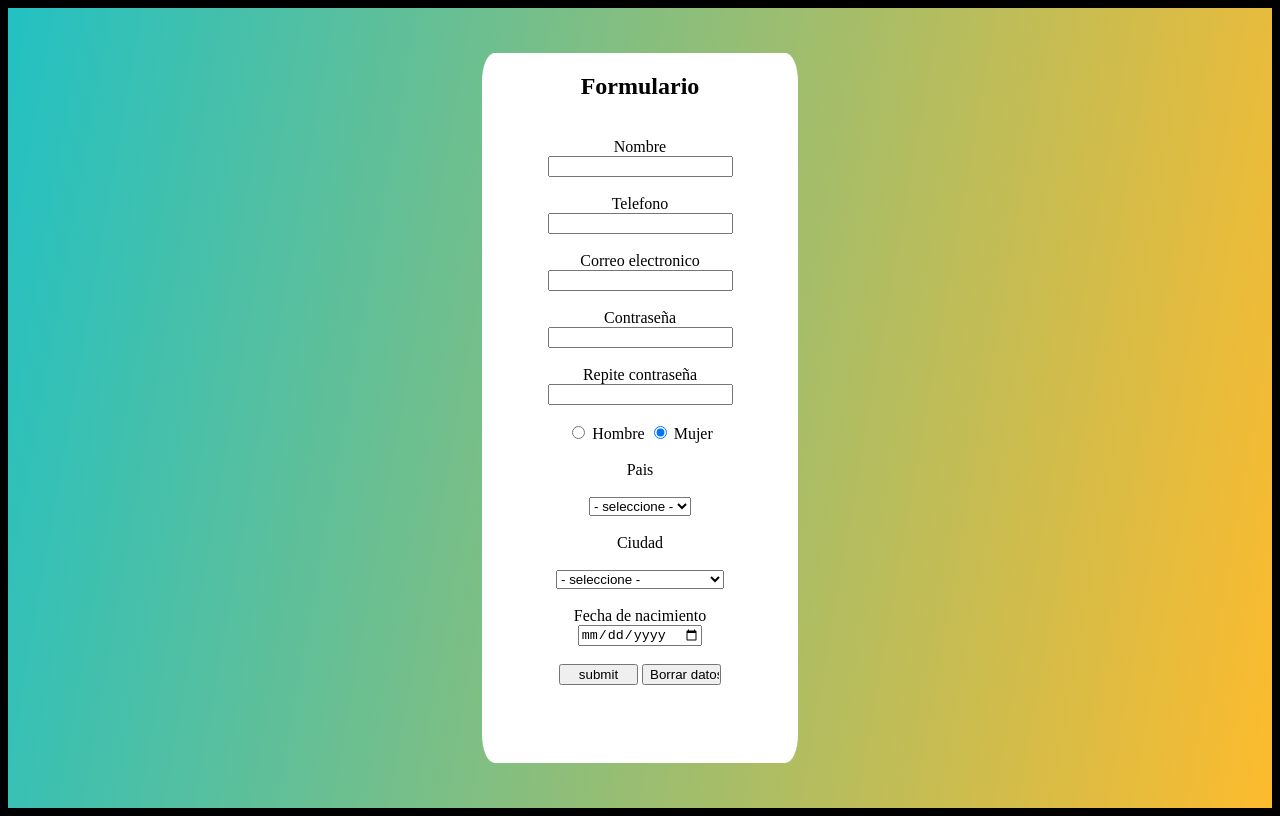
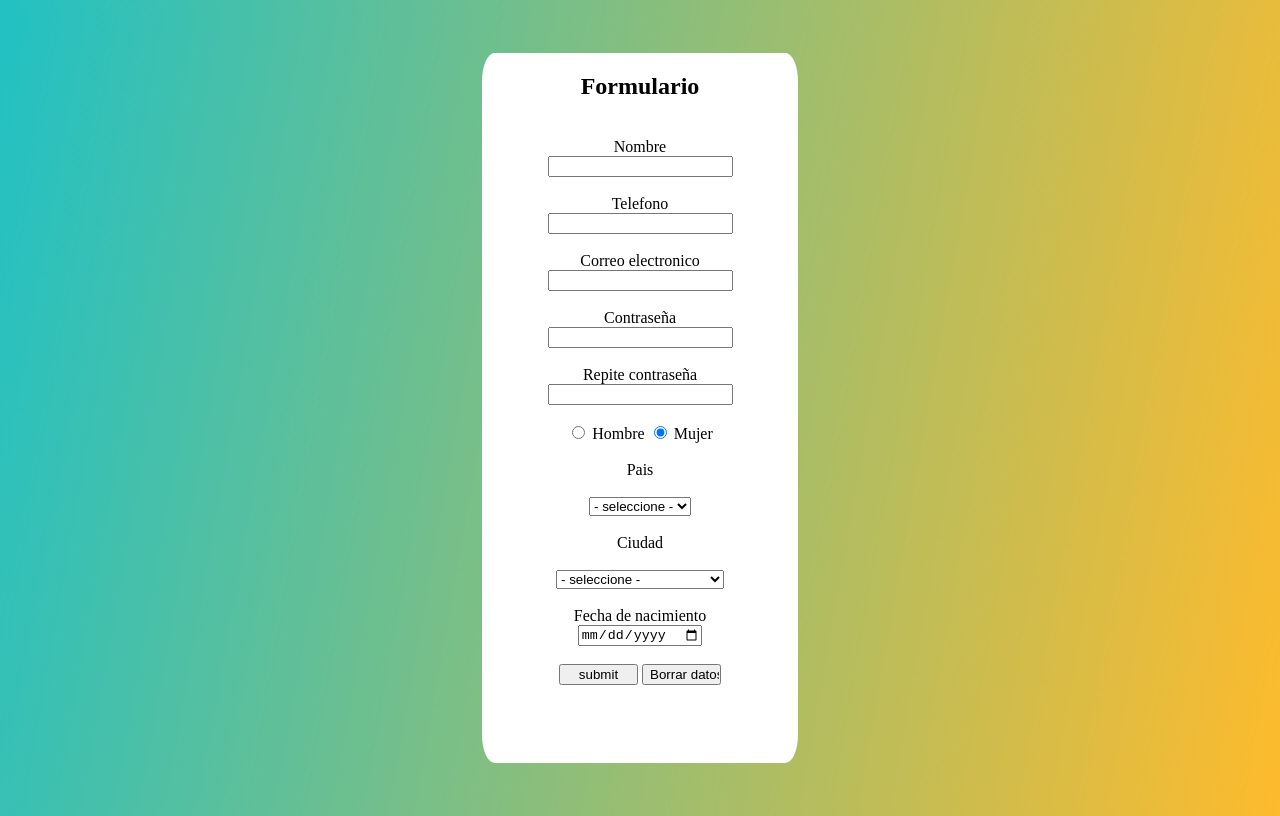
Before and after one commit to cristianyil/cristianyil.github.io, a plain HTML site: page index.html in a window 1280 px wide. Drawn offline with Linux system fonts and the light colour scheme.

Commit message:
Update style.css

```diff
--- a/style.css
+++ b/style.css
@@ -1,11 +1,13 @@
 html {
   padding: 0;
   margin: 0;
-  background-color: black;
+  background: rgb(34, 193, 195);
+  background: linear-gradient(100deg, rgba(34, 193, 195, 1) 0%, rgba(253, 187, 45, 1));
 }
 
 body {
   height: 100vh;
+
   display: flex;
   align-items: center;
   background: rgb(34, 193, 195);
```
